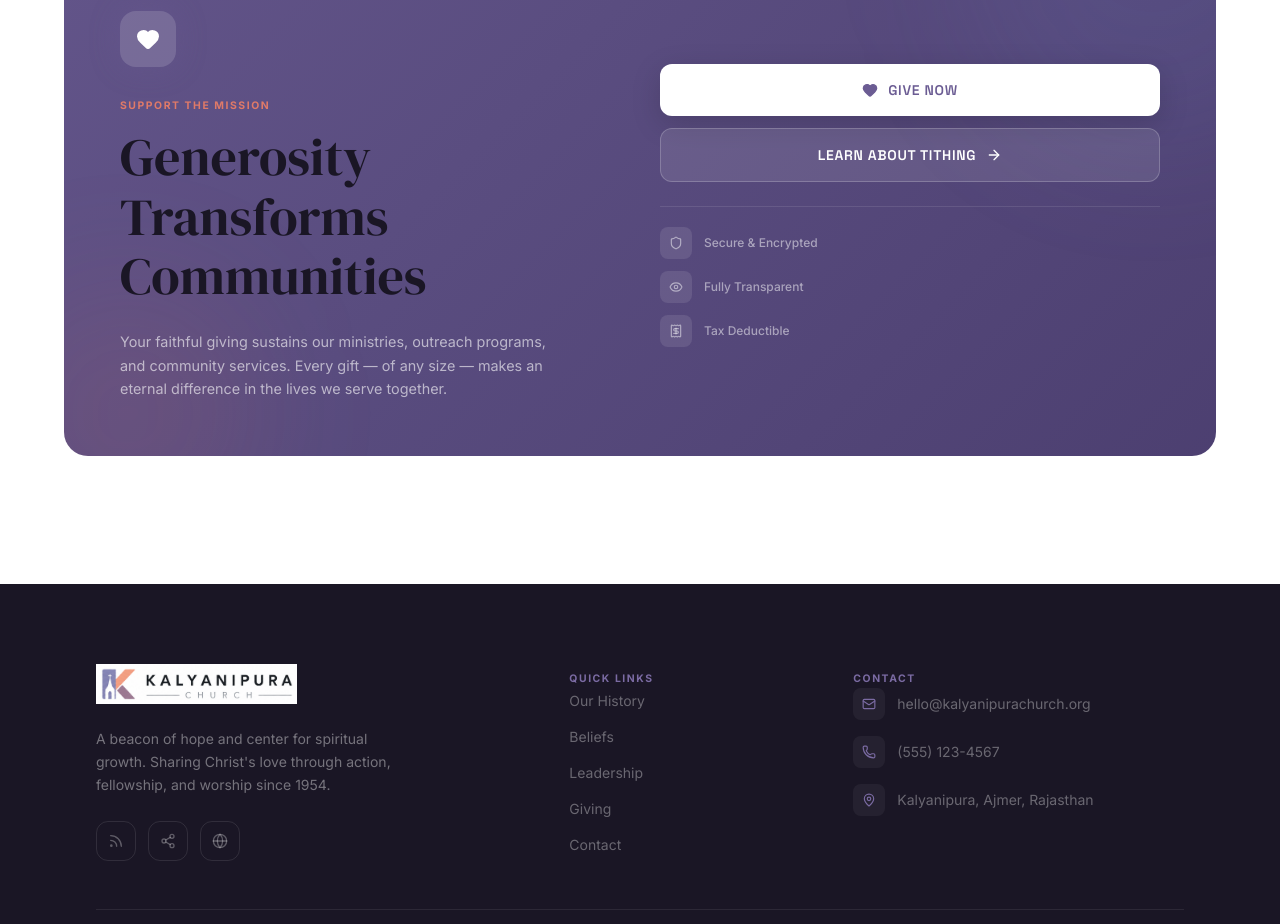
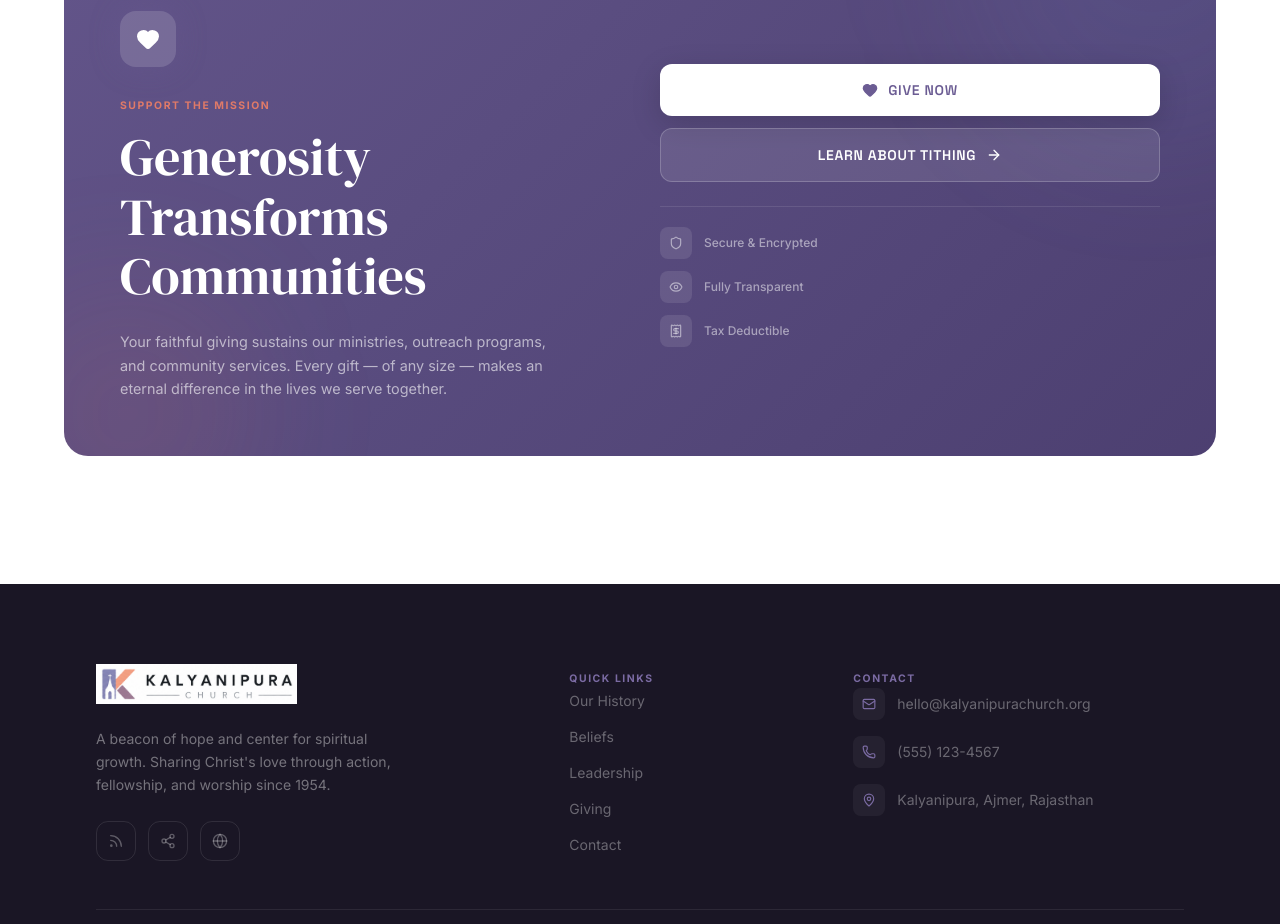
Before and after one commit to gannucodeS/kalyanipura-frontend, a React (Vite) app: page / in a window 1280 px wide. Shown: the part 4900-5824 px from the top of the page. Built offline with nearby package versions, Linux system fonts and the light colour scheme; the HTML template or start-up script is replaced by a standard one.

Commit message:
feat: add local social media preview image to og/twitter meta tags

```diff
--- a/index.html
+++ b/index.html
@@ -11,7 +11,7 @@
     <meta property="og:type" content="website" />
     <meta property="og:title" content="Kalyanipura Church — Where Every Soul Belongs" />
     <meta property="og:description" content="A spiritual sanctuary in Kalyanipura dedicated to fostering belonging, renewal, and eternal purpose through faithful fellowship and genuine worship." />
-    <meta property="og:image" content="https://i.postimg.cc/rygSYzsv/web-preview.png" />
+    <meta property="og:image" content="/web-preview.png" />
     <meta property="og:image:width" content="1200" />
     <meta property="og:image:height" content="630" />
     <meta property="og:url" content="https://kalyanipurachurch.org" />
@@ -21,7 +21,7 @@
     <meta name="twitter:card" content="summary_large_image" />
     <meta name="twitter:title" content="Kalyanipura Church — Where Every Soul Belongs" />
     <meta name="twitter:description" content="A spiritual sanctuary in Kalyanipura dedicated to fostering belonging, renewal, and eternal purpose through faithful fellowship and genuine worship." />
-    <meta name="twitter:image" content="https://i.postimg.cc/rygSYzsv/web-preview.png" />
+    <meta name="twitter:image" content="/web-preview.png" />
   </head>
   <body>
     <div id="root"></div>
--- a/src/components/GivingBanner.tsx
+++ b/src/components/GivingBanner.tsx
@@ -40,7 +40,7 @@ export default function GivingBanner({ onOpenGiving }: GivingBannerProps) {
               </div>
               <div>
                 <span className="text-[0.65rem] font-bold tracking-[0.15em] uppercase text-[#e07a68]">Support the Mission</span>
-                <h2 className="heading-lg text-white mt-3">Generosity Transforms Communities</h2>
+                <h2 className="heading-lg text-white mt-3" style={{ color: 'white' }}>Generosity Transforms Communities</h2>
               </div>
               <p className="text-[0.9rem] text-white/60 leading-relaxed max-w-md">
                 Your faithful giving sustains our ministries, outreach programs, and community services. Every gift — of any size — makes an eternal difference in the lives we serve together.
```
Also changed, not shown: public/web-preview.png (added).
